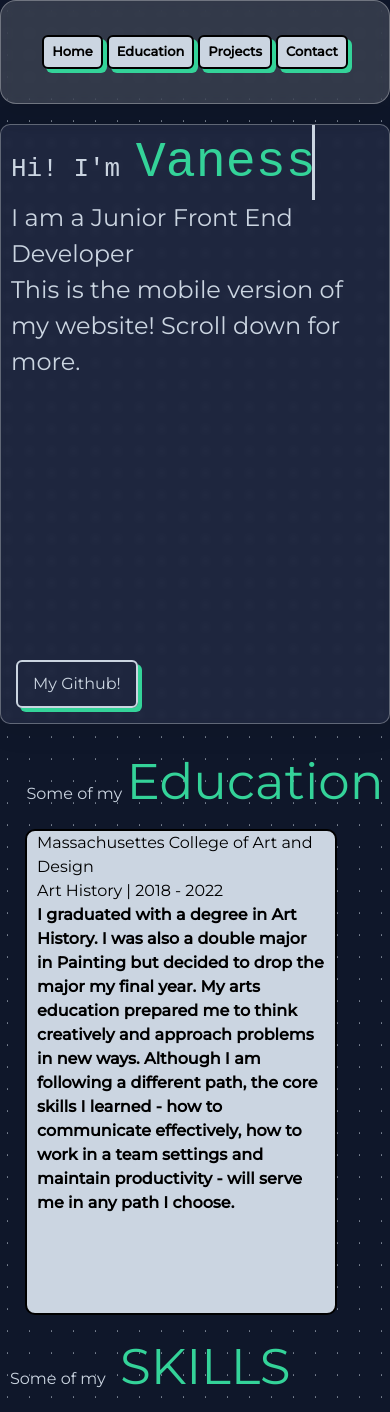
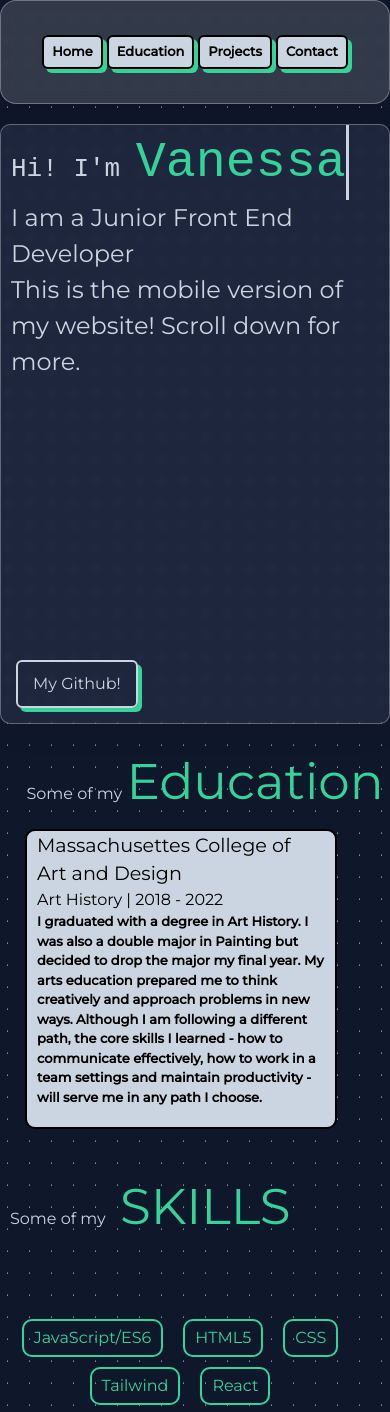
Before and after one commit to escavanessa/Portfolio, a React (Vite) app: page / in a window 390 px wide. Shown: the top 1412 px of the page. Built offline with nearby package versions, Linux system fonts and the light colour scheme.

Commit message:
getting closer to finalizing mobiel design

```diff
--- a/Components/Contact/Contact.css
+++ b/Components/Contact/Contact.css
@@ -88,7 +88,7 @@ textarea{
 
 
 
-@media all and (max-width:480px){
+@media all and (max-width:768px){
     .form-container{
         display: flex;
         align-items: center;
@@ -110,7 +110,7 @@ textarea{
 
   }
 
-  @media all and (max-width:1028px) and (min-width:481px){
+  @media all and (max-width:1028px) and (min-width:480px){
     .form-container{
         display: flex;
         align-items: center;
--- a/Components/Education/Education.css
+++ b/Components/Education/Education.css
@@ -26,7 +26,7 @@
 }
 
 .swiper{
-    height: 540px;
+    height: 100%;
 }
 
 .swiperSlide{
@@ -57,7 +57,7 @@
 
 
 
-@media all and (max-width:480px){
+@media all and (max-width:786px){
     .action{
         margin-left: 20px;
         display: flex;
@@ -74,31 +74,31 @@
     }
     .swiperSlide h1{
         margin-bottom: 0;
+        font-size: larger;
     }
 
     .swiperSlide h2 {
         margin-bottom: 0;
+        font-size: medium;
     }
-}
 
-
-@media all and (max-width:768px){
+    .swiperSlide p{
+        font-size: small;
+    }
 
     .swiper-container{
         overflow: hidden;
         width: 90vw !important;
+        height: auto;
     }
+
     .swiper-slide{
         width: 80vw !important;
         margin-left: 15px;
     }
+
     .swiperSlide{
         padding: 0px 10px 20px 10px;
         box-shadow: none;
     }
-  }
-
-  @media all and (max-width:1028px) and (min-width:481px){
-
-
-  }
+}
--- a/Components/Hero/Hero.css
+++ b/Components/Hero/Hero.css
@@ -49,7 +49,7 @@ button:hover{
 
 
 .typewriter {
-    width: 19rem;
+    width: auto;
     animation: typing 2s steps(30), blink .5s step-end infinite alternate;
     white-space: nowrap;
     overflow: hidden;
@@ -74,7 +74,7 @@ button:hover{
     }
   }
 
-  @media all and (max-width:480px){
+  @media all and (max-width:768px){
     .hero-wrapper{
       position: relative;
       display: flex;
@@ -112,7 +112,7 @@ button:hover{
 
   }
 
-  @media all and (max-width:1028px) and (min-width:481px){
+  @media all and (max-width:1028px) and (min-width:768px){
     .hero-wrapper{
       position: relative;
       text-align: left;
--- a/Components/Projects/Projects.css
+++ b/Components/Projects/Projects.css
@@ -100,7 +100,7 @@
   display: none;
 }
 
-@media all and (max-width:480px){
+@media all and (max-width:768px){
   .project-container {
     display: grid;
     margin-top: 20px;
--- a/Components/Skills/Skills.css
+++ b/Components/Skills/Skills.css
@@ -25,7 +25,7 @@
     margin-left: 10px;
 }
 
-@media all and (max-width:480px){
+@media all and (max-width:768px){
     .skill-container{
         margin-bottom: 60px;
     }
```
